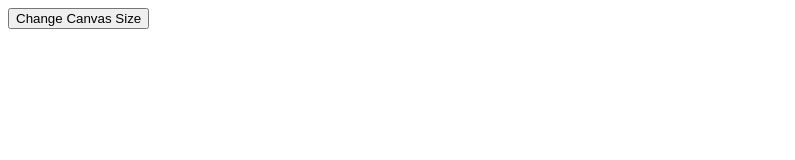
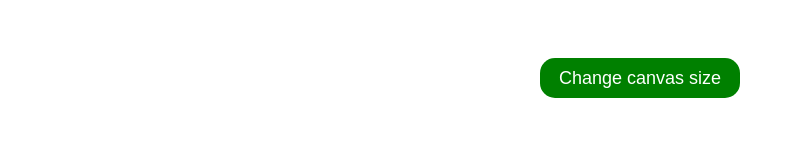
Before and after one commit to GabrielCatani/Etch-a-Sketch, a plain HTML site: page index.html in a window 1280 px wide. Shown: the whole page, without its empty margins (0-795 px from the left). Drawn offline with Linux system fonts and the light colour scheme.

Commit message:
feat: add css to page and default canvas

```diff
--- a/index.html
+++ b/index.html
@@ -2,10 +2,11 @@
 <html>
     <head lang="en">
         <meta charset="UTF-8">
+        <link rel="stylesheet" href="style.css">
     </head>
     <body>
         <div class="stage">
-            <button class="resizeCanvas">Change Canvas Size</button>
+            <button class="resizeCanvas">Change canvas size</button>
             <div class="canvas">
                 <!-- Generated grid comes here -->
             </div>
--- /dev/null
+++ b/style.css
@@ -0,0 +1,25 @@
+.stage {
+    display: flex;
+    flex-direction: column;
+    align-content: center;
+    justify-content: space-around;
+    flex-wrap: wrap;
+    height: 80vh;
+}
+
+.resizeCanvas {
+    align-self: center;
+    background: green;
+    color: white;
+    border: none;
+    border-radius: 15px;
+    width: 200px;
+    height: 40px;
+    font-size: 18px;
+}
+
+.canvas {
+    width: 400px;
+    height: 400px;
+    align-self: center;
+}
```
